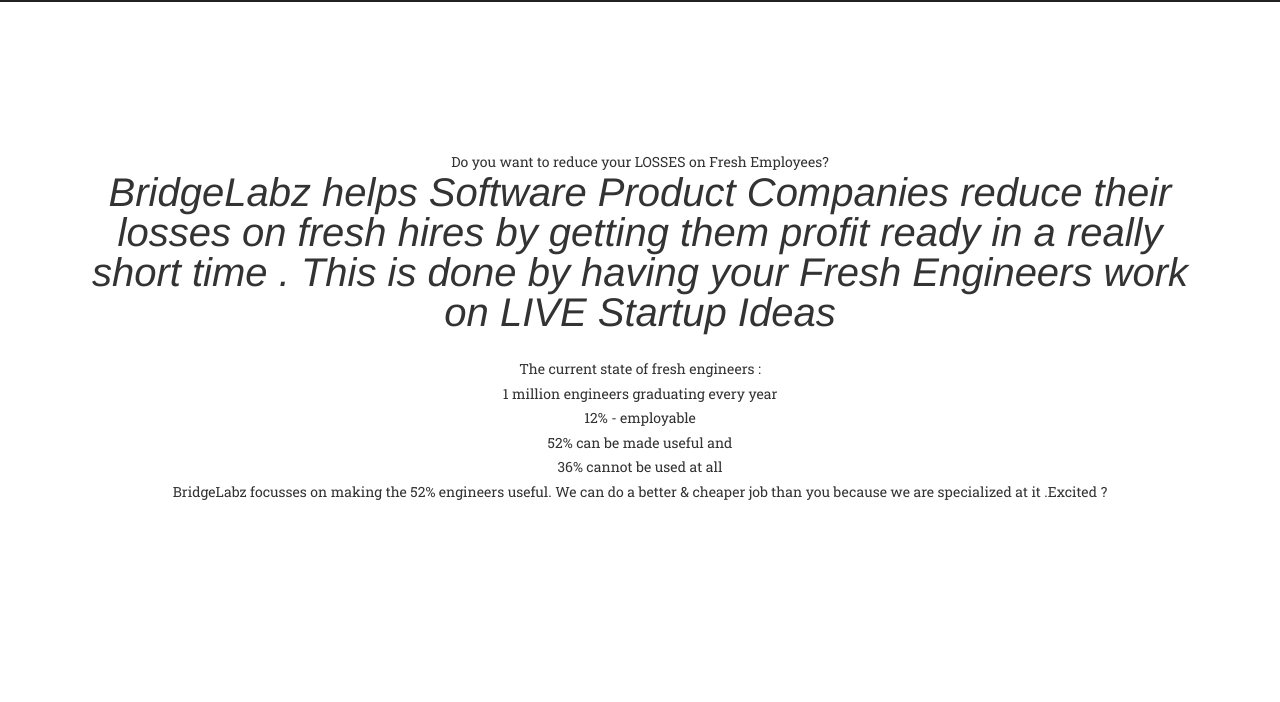
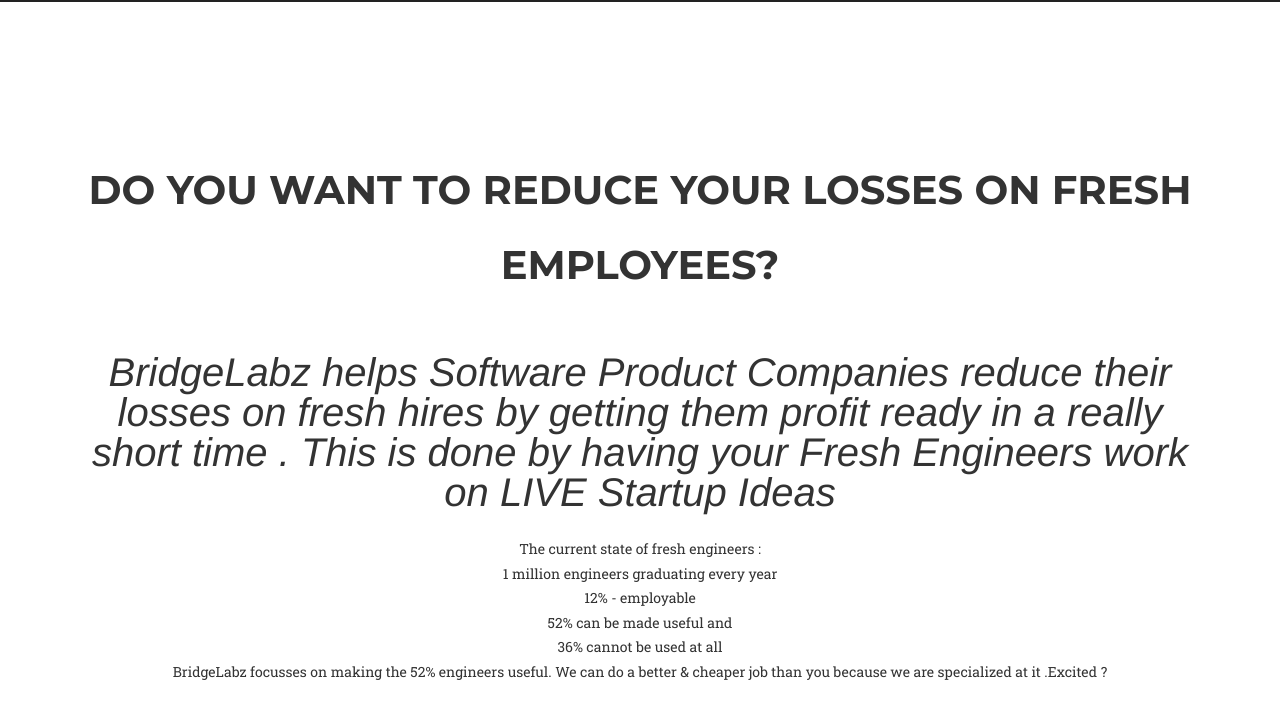
Before and after one commit to Prathameshsn/Bridgelabz.com, a plain HTML site: page index.html in a window 1280 px wide. Shown: the part 98-800 px from the top of the page. Drawn offline with nearby package versions, Linux system fonts and the light colour scheme; a script that the page names is missing; a web font is replaced by a local one.

Commit message:
Update index.html

```diff
--- a/index.html
+++ b/index.html
@@ -85,7 +85,7 @@
             <div class="intro-text">
                 <!--<div class="intro-lead-in">Welcome To BridgeLabz!</div>-->
 
-                <div class="intro-headingintro-lead-in">Do you want to reduce your LOSSES on Fresh Employees?</div>
+                <div class="intro-heading">Do you want to reduce your LOSSES on Fresh Employees?</div>
                 <div class="intro-lead-in">BridgeLabz helps Software Product Companies reduce their losses on fresh hires by getting them profit ready in a really short time . This is done by having your Fresh Engineers work on LIVE Startup Ideas</div>
                 <p>The current state of fresh engineers :
                    <br>1 million engineers graduating every year
```
